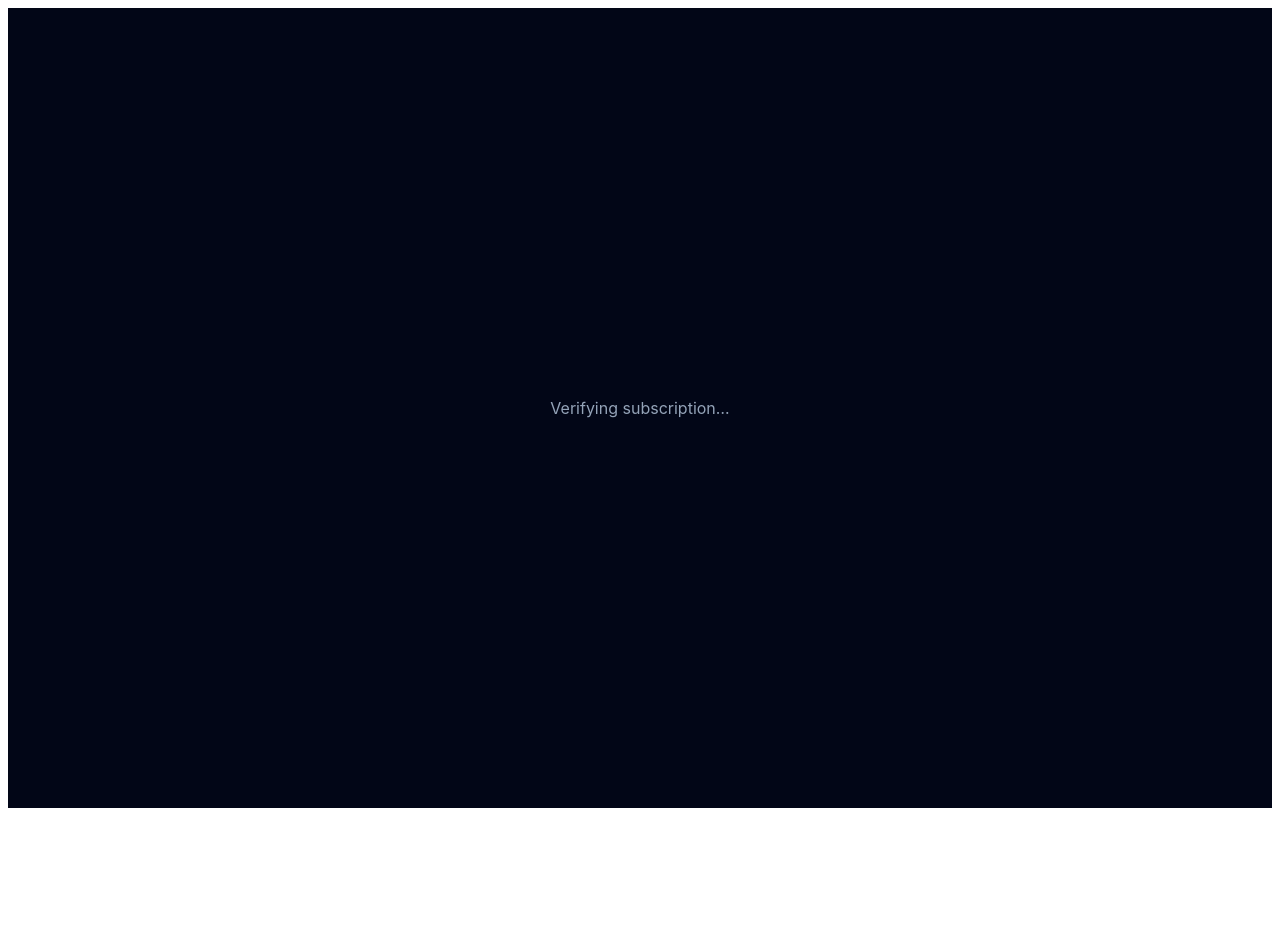
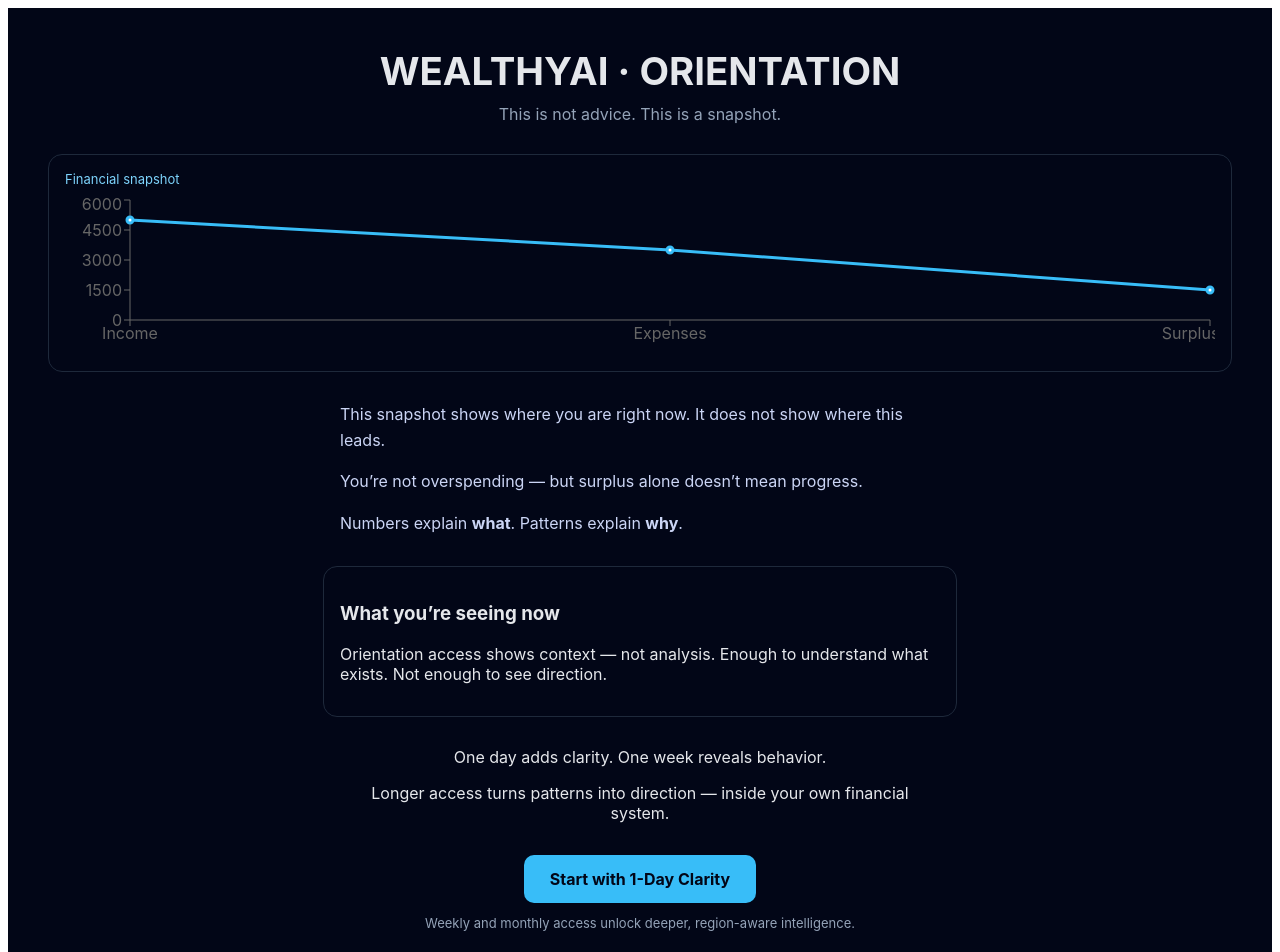
Before and after one commit to Donation-website/wealthyai-web, a Next.js app: page /premium in a window 1280 px wide. Before the commit this address had no page. Shown: the top 952 px of the page. Before the commit the page ends 816 px from the top, so only its background shows below. Built offline with nearby package versions, Linux system fonts and the light colour scheme.

Commit message:
Update premium.js

```diff
--- a/pages/premium.js
+++ b/pages/premium.js
@@ -1,29 +1,46 @@
-import { useEffect } from "react";
+import { useEffect, useState } from "react";
 import { useRouter } from "next/router";
+import {
+  LineChart,
+  Line,
+  XAxis,
+  YAxis,
+  Tooltip,
+  ResponsiveContainer,
+} from "recharts";
 
 export default function PremiumRouter() {
   const router = useRouter();
+  const [verifying, setVerifying] = useState(true);
+
+  // 🔹 demo / free snapshot data (B oldalhoz)
+  const snapshotData = [
+    { name: "Income", value: 5000 },
+    { name: "Expenses", value: 3500 },
+    { name: "Surplus", value: 1500 },
+  ];
 
   useEffect(() => {
     if (!router.isReady) return;
 
     const { session_id } = router.query;
     if (!session_id) {
-      router.replace("/");
+      setVerifying(false);
       return;
     }
 
     const verify = async () => {
       try {
-        const res = await fetch(`/api/verify-session?session_id=${session_id}`);
+        const res = await fetch(
+          `/api/verify-session?session_id=${session_id}`
+        );
         const data = await res.json();
 
         if (!data.valid || !data.tier) {
-          router.replace("/");
+          setVerifying(false);
           return;
         }
 
-        // ⬇️ ITT A LÉNYEG
         localStorage.setItem(
           "premiumAccess",
           JSON.stringify({
@@ -35,27 +52,187 @@
         if (data.tier === "day") router.replace("/day");
         if (data.tier === "week") router.replace("/premium-week");
         if (data.tier === "month") router.replace("/premium-month");
-      } catch (e) {
-        router.replace("/");
+      } catch {
+        setVerifying(false);
       }
     };
 
     verify();
   }, [router]);
 
+  // 🔹 AMÍG VERIFIKÁL → a régi viselkedés
+  if (verifying) {
+    return (
+      <div style={verifyScreen}>
+        Verifying subscription…
+      </div>
+    );
+  }
+
+  // 🔹 B OLDAL – FREE / ORIENTATION VIEW
   return (
-    <div
-      style={{
-        minHeight: "100vh",
-        background: "#020617",
-        color: "#94a3b8",
-        display: "flex",
-        alignItems: "center",
-        justifyContent: "center",
-        fontFamily: "Inter, system-ui, sans-serif",
-      }}
-    >
-      Verifying subscription…
+    <div style={page}>
+      <div style={header}>
+        <h1 style={title}>WEALTHYAI · ORIENTATION</h1>
+        <p style={subtitle}>
+          This is not advice.
+          This is a snapshot.
+        </p>
+      </div>
+
+      {/* SNAPSHOT VISUAL */}
+      <div style={chartBox}>
+        <div style={chartTitle}>Financial snapshot</div>
+        <ResponsiveContainer width="100%" height={160}>
+          <LineChart data={snapshotData}>
+            <XAxis dataKey="name" />
+            <YAxis />
+            <Tooltip />
+            <Line
+              type="monotone"
+              dataKey="value"
+              stroke="#38bdf8"
+              strokeWidth={3}
+            />
+          </LineChart>
+        </ResponsiveContainer>
+      </div>
+
+      {/* INTERPRETATION LAYER */}
+      <div style={insightBox}>
+        <p>
+          This snapshot shows where you are right now.
+          It does not show where this leads.
+        </p>
+
+        <p>
+          You’re not overspending —
+          but surplus alone doesn’t mean progress.
+        </p>
+
+        <p>
+          Numbers explain <strong>what</strong>.
+          Patterns explain <strong>why</strong>.
+        </p>
+      </div>
+
+      {/* ACCESS LEVEL EXPLANATION */}
+      <div style={accessBox}>
+        <h3>What you’re seeing now</h3>
+        <p>
+          Orientation access shows context — not analysis.
+          Enough to understand what exists.
+          Not enough to see direction.
+        </p>
+      </div>
+
+      {/* UPGRADE PATH */}
+      <div style={upgradeBox}>
+        <p>
+          One day adds clarity.
+          One week reveals behavior.
+        </p>
+        <p>
+          Longer access turns patterns into direction —
+          inside your own financial system.
+        </p>
+
+        <a href="/start" style={cta}>
+          Start with 1-Day Clarity
+        </a>
+
+        <div style={finePrint}>
+          Weekly and monthly access unlock deeper,
+          region-aware intelligence.
+        </div>
+      </div>
     </div>
   );
 }
+
+/* ===== STYLES ===== */
+
+const verifyScreen = {
+  minHeight: "100vh",
+  background: "#020617",
+  color: "#94a3b8",
+  display: "flex",
+  alignItems: "center",
+  justifyContent: "center",
+  fontFamily: "Inter, system-ui, sans-serif",
+};
+
+const page = {
+  minHeight: "100vh",
+  background: "#020617",
+  color: "#e5e7eb",
+  fontFamily: "Inter, system-ui, sans-serif",
+  padding: 40,
+};
+
+const header = {
+  textAlign: "center",
+  marginBottom: 30,
+};
+
+const title = {
+  fontSize: "2.4rem",
+  margin: 0,
+};
+
+const subtitle = {
+  marginTop: 10,
+  color: "#94a3b8",
+};
+
+const chartBox = {
+  background: "#020617",
+  border: "1px solid #1e293b",
+  borderRadius: 14,
+  padding: 16,
+  marginBottom: 30,
+};
+
+const chartTitle = {
+  fontSize: 13,
+  color: "#7dd3fc",
+  marginBottom: 8,
+};
+
+const insightBox = {
+  maxWidth: 600,
+  margin: "0 auto 30px",
+  color: "#cbd5f5",
+  lineHeight: 1.6,
+};
+
+const accessBox = {
+  maxWidth: 600,
+  margin: "0 auto 30px",
+  padding: 16,
+  border: "1px solid #1e293b",
+  borderRadius: 14,
+};
+
+const upgradeBox = {
+  maxWidth: 600,
+  margin: "0 auto",
+  textAlign: "center",
+};
+
+const cta = {
+  display: "inline-block",
+  marginTop: 16,
+  padding: "14px 26px",
+  background: "#38bdf8",
+  color: "#020617",
+  fontWeight: "bold",
+  borderRadius: 10,
+  textDecoration: "none",
+};
+
+const finePrint = {
+  marginTop: 12,
+  fontSize: 13,
+  color: "#94a3b8",
+};
```
